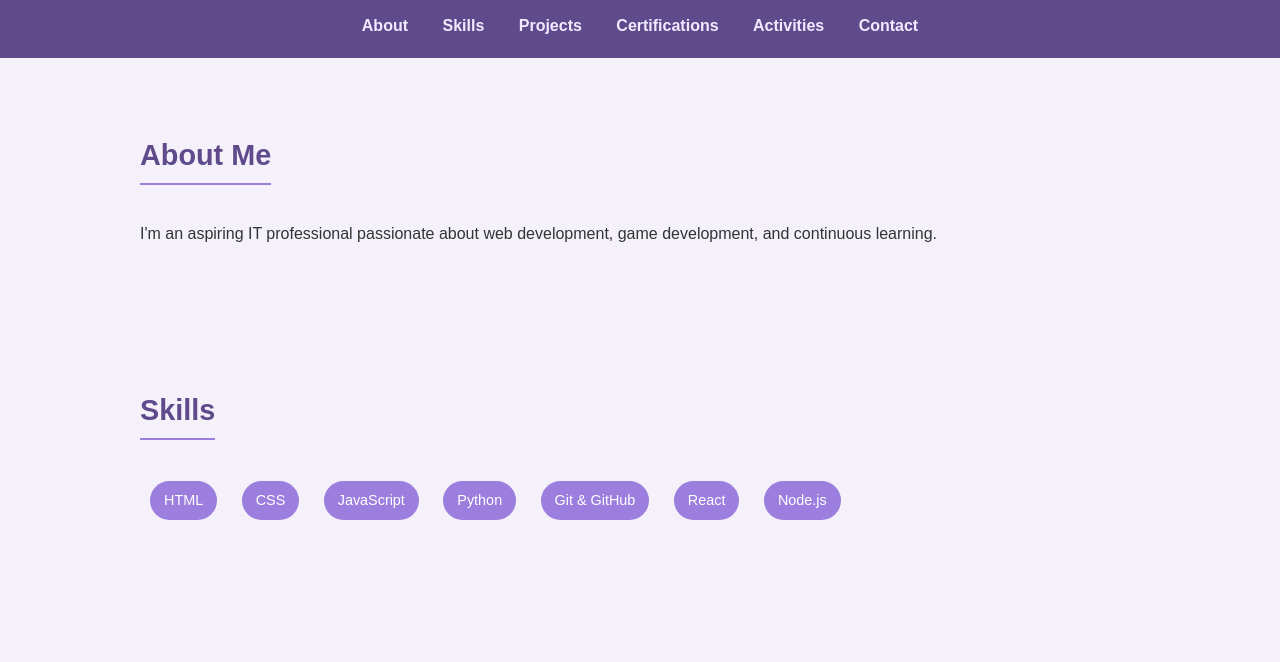
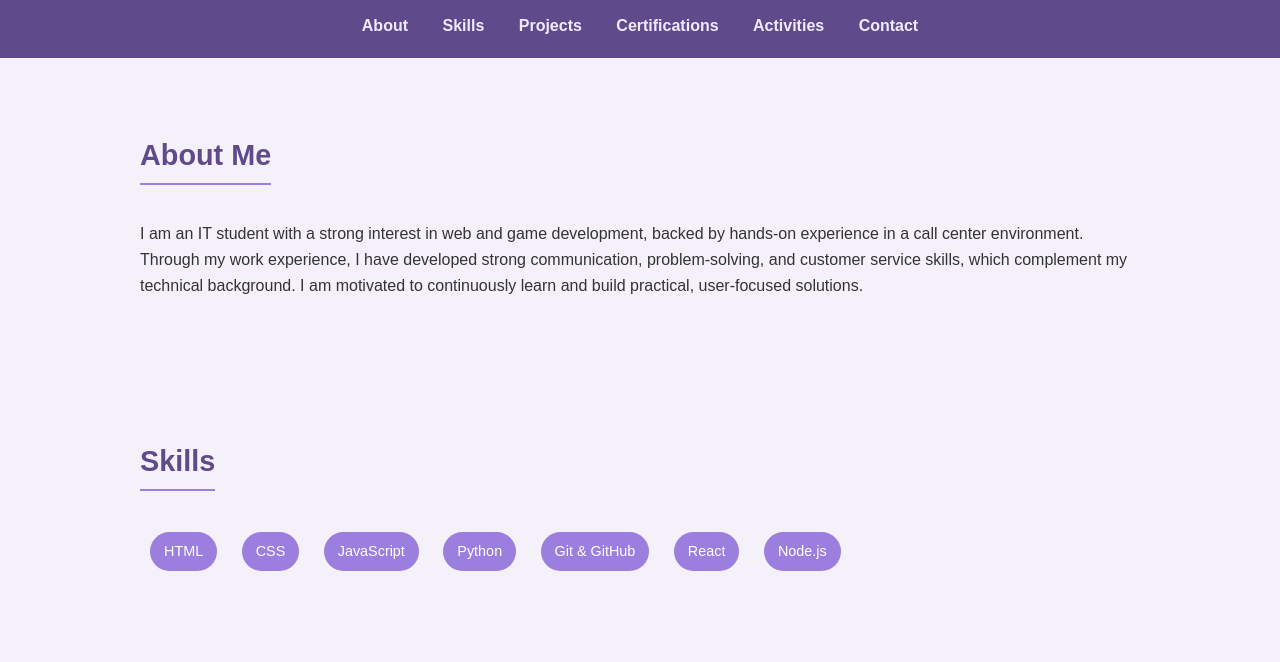
Before and after one commit to rotchjulhanahletrancap27-droid/hanah, a plain HTML site: page index.html in a window 1280 px wide. Shown: the part 116-778 px from the top of the page. Drawn offline with Linux system fonts and the light colour scheme.

Commit message:
Update index.html

```diff
--- a/index.html
+++ b/index.html
@@ -143,7 +143,8 @@
     <section id="about">
         <h2>About Me</h2>
         <p>
-            I'm an aspiring IT professional passionate about web development, game development, and continuous learning.
+            I am an IT student with a strong interest in web and game development, backed by hands-on experience in a call center environment. Through my work experience, I have developed strong communication, problem-solving, and customer service skills, which complement my technical background.
+            I am motivated to continuously learn and build practical, user-focused solutions.
         </p>
     </section>
 
```
